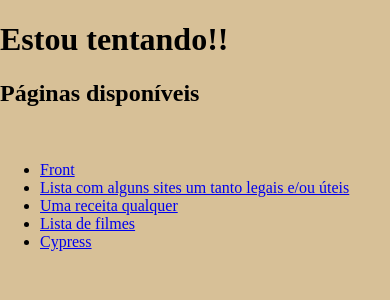
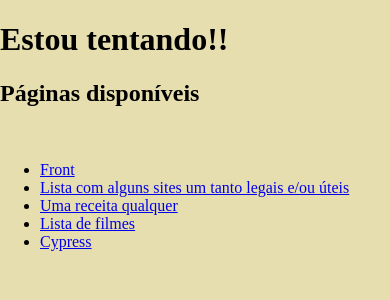
Before and after one commit to FrAnKlInSousa/clone-tabnews, a Next.js app: page / in a window 390 px wide. Shown: the top 300 px of the page. Built offline with nearby package versions, Linux system fonts and the light colour scheme.

Commit message:
aplicando pequena alteração de responsividade

```diff
--- a/styles/globals.css
+++ b/styles/globals.css
@@ -2,3 +2,9 @@ body {
   background-color: #d7c097;
   margin: 0;
 }
+
+@media (max-width: 600px) {
+  body {
+    background-color: #e7deaf;
+  }
+}
```
Also changed, not shown: 1 other file (tests, documents, lock files or other folders).
